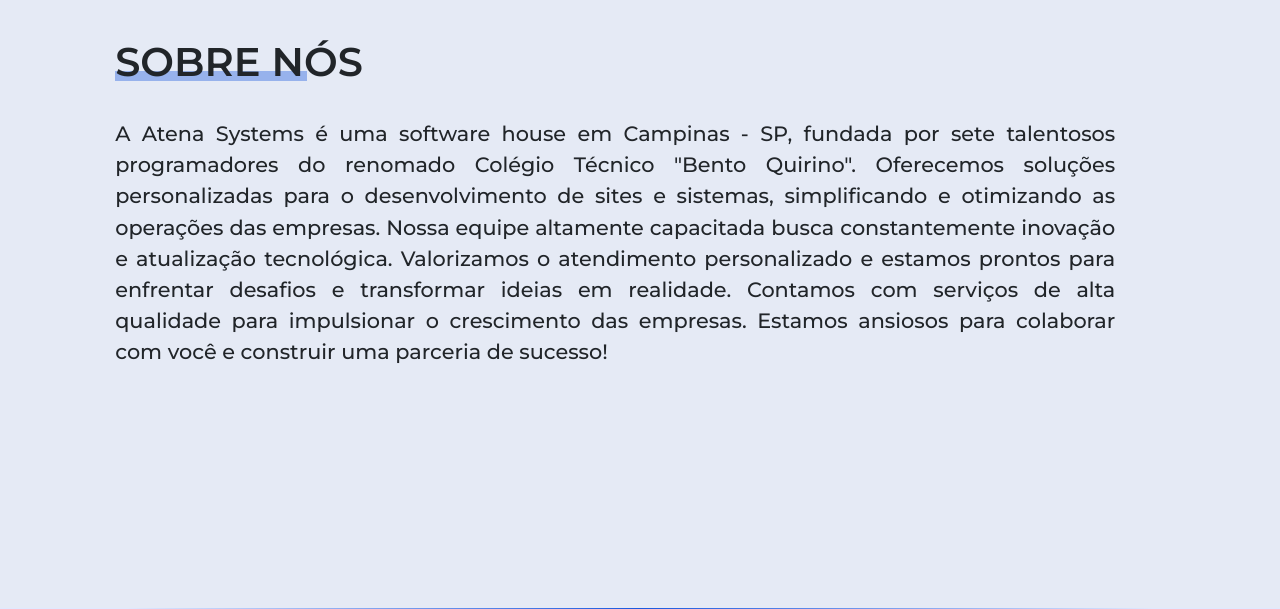
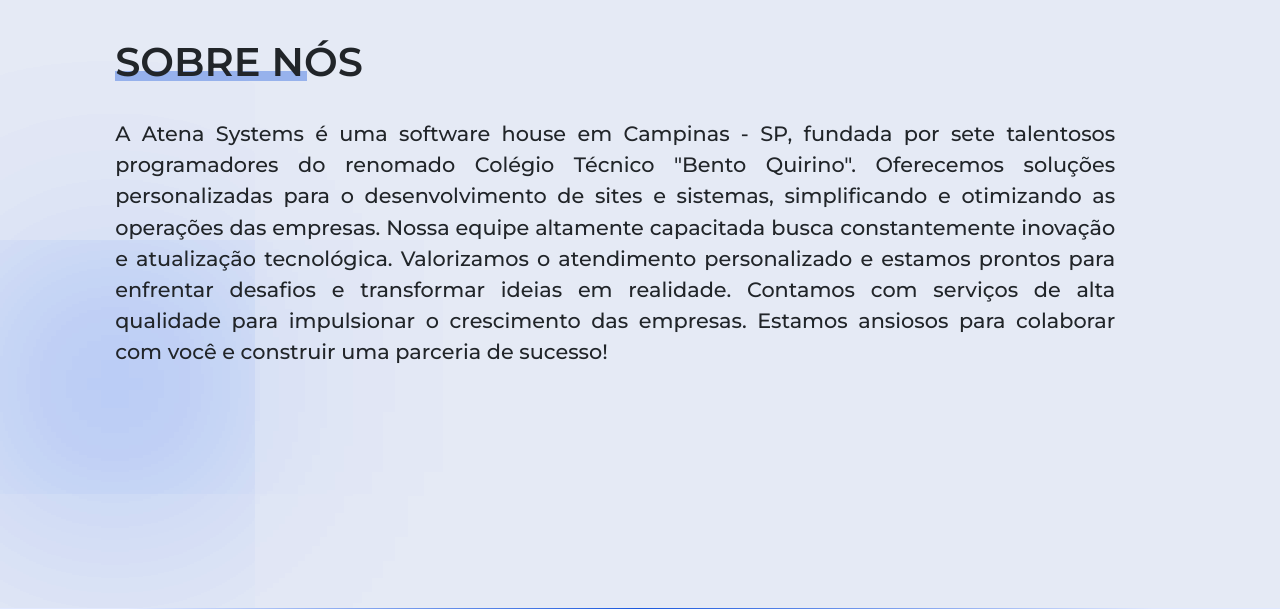
Before and after one commit to AtenaSystems/AtenaSystems, a PHP site: page / in a window 1280 px wide. Shown: the part 1793-2402 px from the top of the page. Run offline with PHP 8.4, Linux system fonts and the light colour scheme.

Commit message:
blur - sobrenos

```diff
--- a/css/style.css
+++ b/css/style.css
@@ -57,6 +57,18 @@
 section {
     padding: 0 9%;
 }
+
+
+.blur{
+    position: absolute;
+    box-shadow: 0 0 1000px 50px #0051ff ;
+    z-index: -100;
+
+}
+
+
+
+
 
 /* .logo:hover{
     transform: rotate(360deg);
--- a/index.php
+++ b/index.php
@@ -57,6 +57,7 @@
         <div>
             <img src="img/Cópia de Prancheta 1_3.png" alt="" style="max-width:200px;" class="logo">
         </div >
+
     </section>
     <div id="nossos-servicos" class="d1">
     </div>
@@ -94,7 +95,7 @@
         </div>
 
     </section>
-    <section class="sobre-nos">
+    <section class="sobre-nos ">
         <h1 class="sobre-nos-h1">SOBRE NÓS</h1>
         <div class="sobre-nos-content">
             <p id="sobre-nos">A Atena Systems é uma software house em Campinas - SP, fundada por sete talentosos programadores do
@@ -106,6 +107,11 @@
                 em realidade.
                 Contamos com serviços de alta qualidade para impulsionar o crescimento das empresas. Estamos ansiosos para
                 colaborar com você e construir uma parceria de sucesso!</p>
+            <span class="blur"></span>
+            <span class="blur"></span>
+
+
+
 
 
     </section>
```
